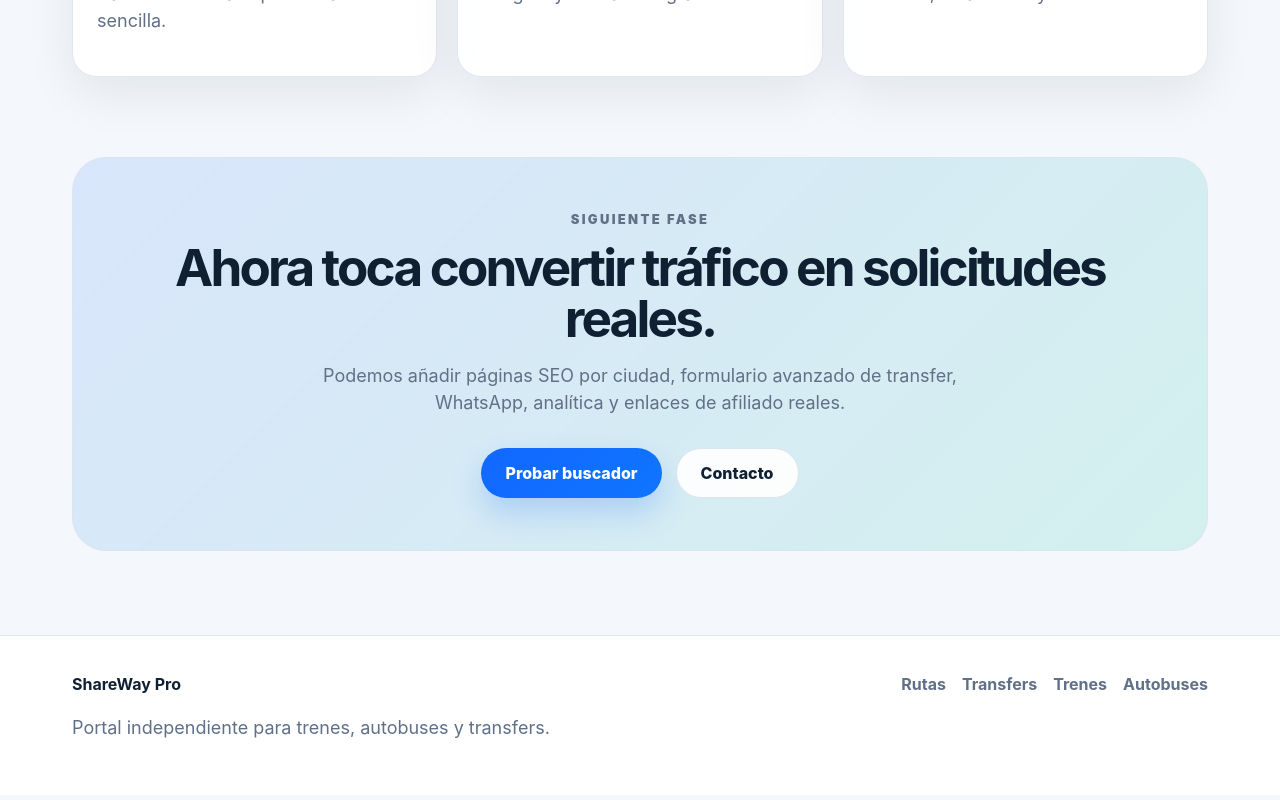
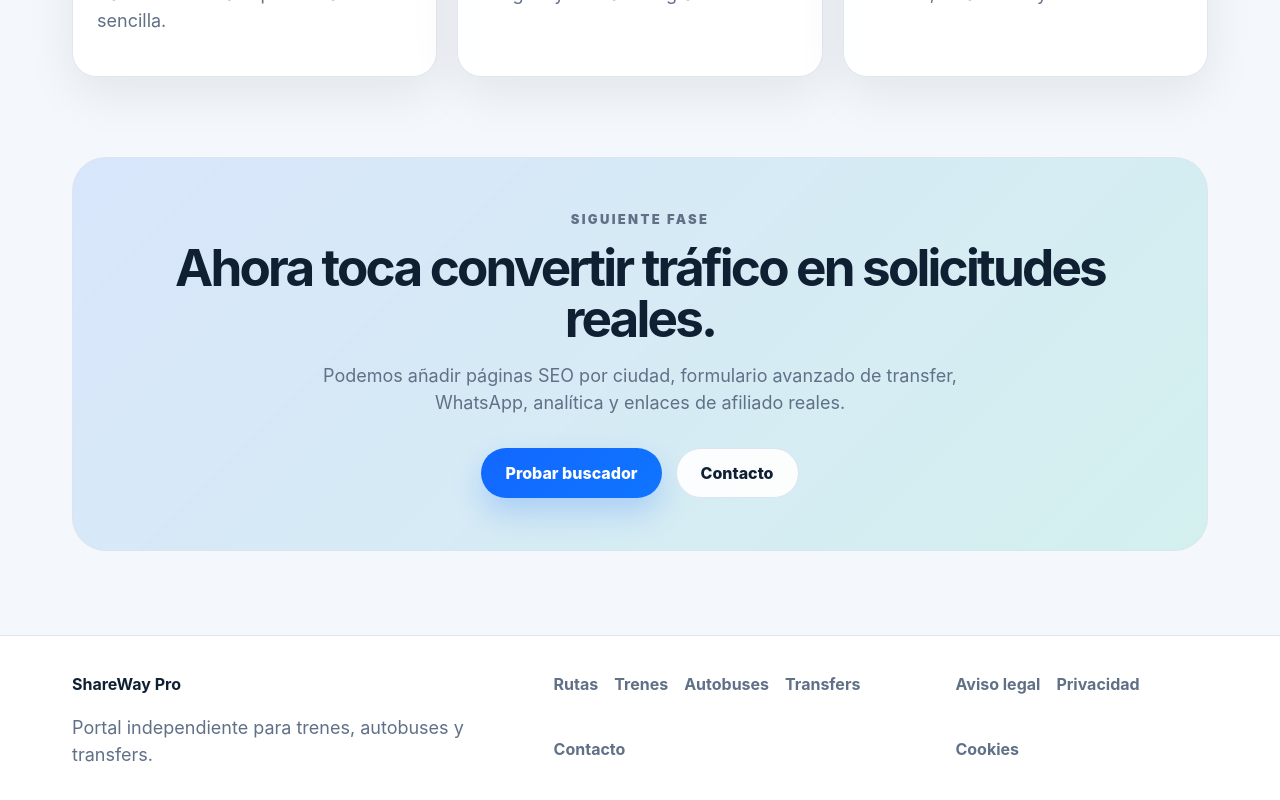
Before and after one commit to fuadel21/shareway-pro, a Next.js app: page / in a window 1280 px wide. Shown: the part 2900-3700 px from the top of the page. Built offline with nearby package versions, Linux system fonts and the light colour scheme; no server answers.

Commit message:
improve footer navigation

```diff
--- a/components/Footer.tsx
+++ b/components/Footer.tsx
@@ -1,15 +1,23 @@
 export default function Footer() {
   return (
-    <footer className="site-footer">
-      <div>
+    <footer className="site-footer pro-footer">
+      <div className="footer-brand">
         <strong>ShareWay Pro</strong>
         <p>Portal independiente para trenes, autobuses y transfers.</p>
       </div>
-      <nav className="footer-links" aria-label="Enlaces del pie de pagina">
+
+      <nav className="footer-links" aria-label="Enlaces principales">
         <a href="/rutas">Rutas</a>
-        <a href="/traslados">Transfers</a>
         <a href="/trenes">Trenes</a>
         <a href="/autobuses">Autobuses</a>
+        <a href="/traslados">Transfers</a>
+        <a href="/contacto">Contacto</a>
+      </nav>
+
+      <nav className="footer-links footer-legal" aria-label="Enlaces informativos">
+        <a href="/aviso-legal">Aviso legal</a>
+        <a href="/privacidad">Privacidad</a>
+        <a href="/cookies">Cookies</a>
       </nav>
     </footer>
   );
```
